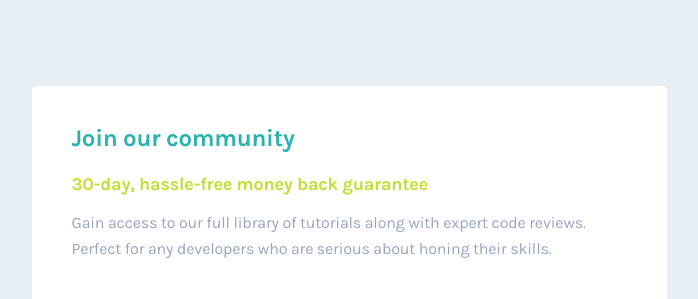
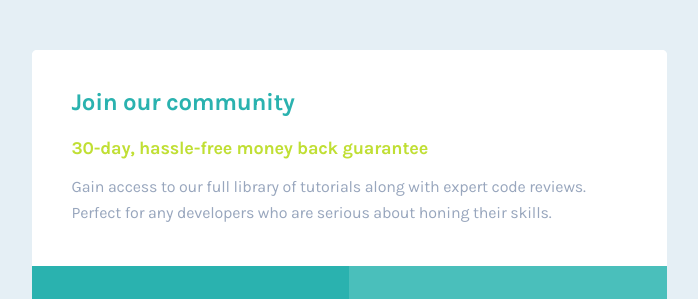
Before and after one commit to grizhlieCodes/singlePriceGridComponent, a plain HTML site: page index.html in a window 1280 px wide. Shown: the part 114-413 px from the top of the page, without its empty margins (291-989 px from the left). Drawn offline with Linux system fonts and the light colour scheme.

Commit message:
Removed pad-top from desktop view.

```diff
--- a/styles/style.css
+++ b/styles/style.css
@@ -31,6 +31,12 @@ body {
   background: var(--light-gray);
 }
 
+@media screen and (min-width: 980px) {
+  body {
+    padding: 0;
+  }
+}
+
 /* INFO-CARD & SHARED */
 
 .info-card {
@@ -46,7 +52,7 @@ body {
   overflow: hidden;
 }
 
-@media screen and (min-width: 680px){
+@media screen and (min-width: 680px) {
   .info-card {
     max-width: 63.5rem;
     grid:
@@ -63,7 +69,7 @@ body {
   padding: 2.4rem 2.8rem;
 }
 
-@media screen and (min-width: 680px){
+@media screen and (min-width: 680px) {
   .info-card-section {
     padding: 4rem;
     justify-content: space-between;
@@ -76,7 +82,6 @@ body {
   letter-spacing: -0.022rem;
   color: white;
 }
-
 
 /* END - INFO-CARD & SHARED */
 
@@ -127,7 +132,7 @@ body {
   margin-bottom: -1.2rem;
 }
 
-@media screen and (min-width: 680px){
+@media screen and (min-width: 680px) {
   .subscription-price-container {
     margin-bottom: -2.6rem;
   }
@@ -147,7 +152,6 @@ body {
   letter-spacing: -0.02rem;
   color: white;
 }
-
 
 .subscription-info {
   font-size: 1.6rem;
@@ -169,16 +173,11 @@ body {
   box-shadow: 0px 10px 10px rgba(0, 0, 0, 0.0973011);
 }
 
-
 .subscription-button:hover {
   background-color: hsl(56, 85%, 54%, 0.5);
 }
 
-
-
 /* END - SUBSCRIPTION */
-
-
 
 /* WHY-US */
 .info-card__why-us {
```
Lines whose indentation alone changed are shown as unchanged.
